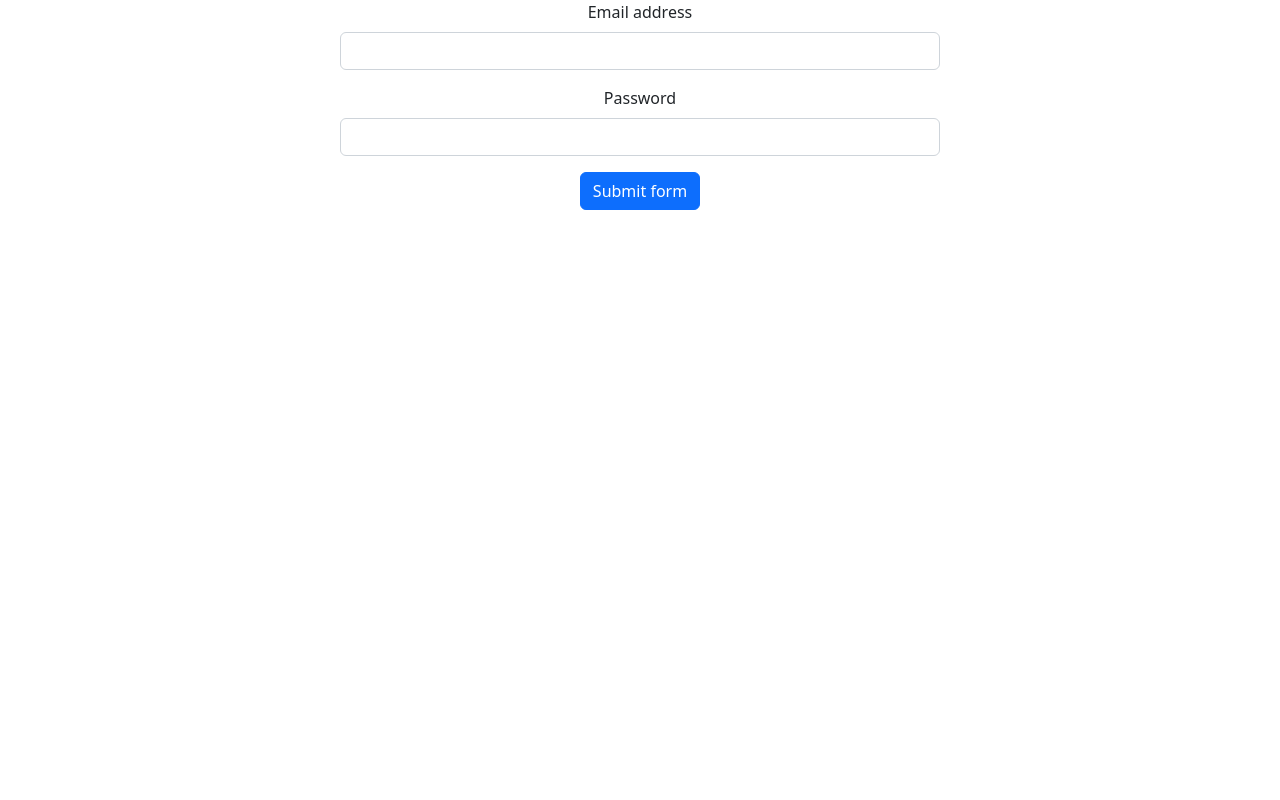
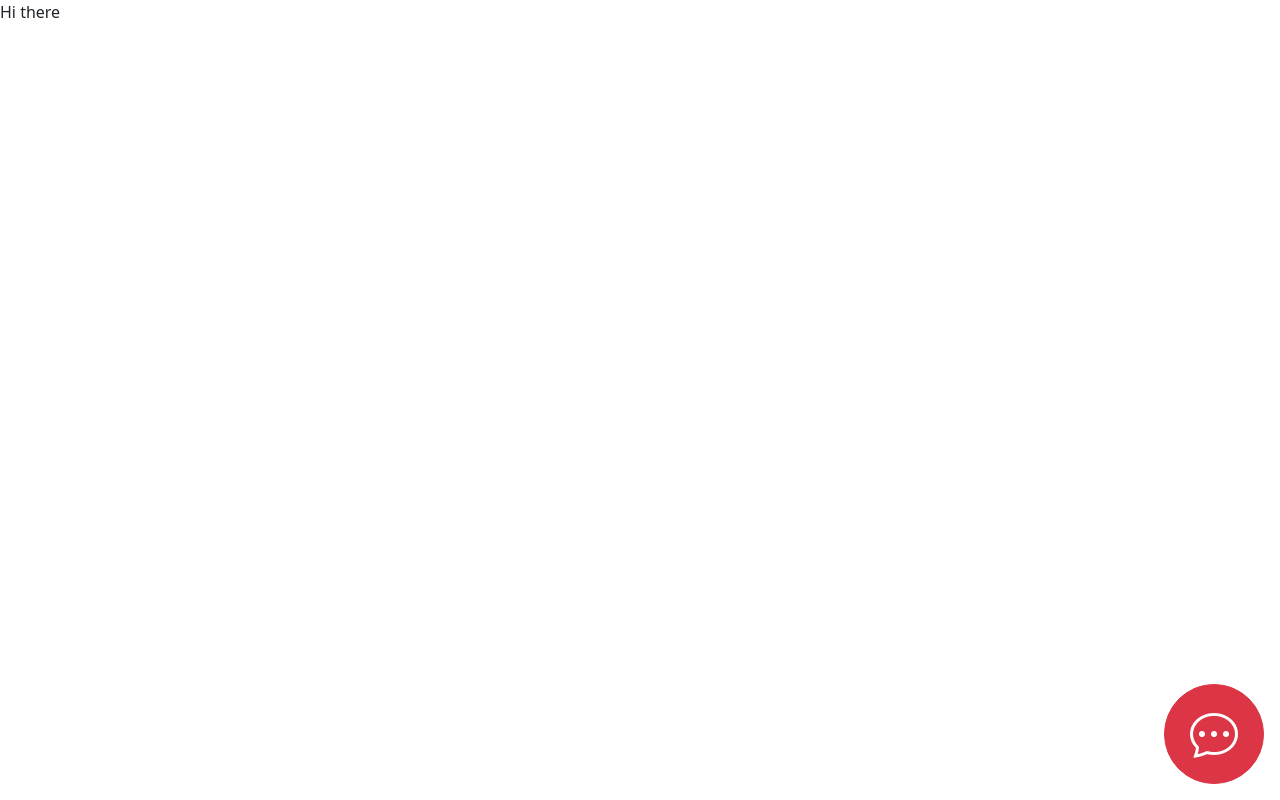
Before and after one commit to krasnoff/chat-gpt-interface, a React (Create React App) app: page / in a window 1280 px wide. Built offline with nearby package versions, Linux system fonts and the light colour scheme.

Commit message:
start using modal

```diff
--- a/package.json
+++ b/package.json
@@ -11,7 +11,11 @@
     "@types/react": "^18.0.26",
     "@types/react-dom": "^18.0.10",
     "bootstrap": "^5.2.3",
+    "bootstrap-icons": "^1.10.3",
+    "chatgpt": "^3.3.8",
+    "puppeteer": "^19.4.1",
     "react": "^18.2.0",
+    "react-bootstrap": "^2.7.0",
     "react-dom": "^18.2.0",
     "react-hook-form": "^7.41.3",
     "react-scripts": "5.0.1",
--- a/src/App.scss
+++ b/src/App.scss
@@ -1,38 +1 @@
-.App {
-  text-align: center;
-}
-
-.App-logo {
-  height: 40vmin;
-  pointer-events: none;
-}
-
-@media (prefers-reduced-motion: no-preference) {
-  .App-logo {
-    animation: App-logo-spin infinite 20s linear;
-  }
-}
-
-.App-header {
-  background-color: #282c34;
-  min-height: 100vh;
-  display: flex;
-  flex-direction: column;
-  align-items: center;
-  justify-content: center;
-  font-size: calc(10px + 2vmin);
-  color: white;
-}
-
-.App-link {
-  color: #61dafb;
-}
-
-@keyframes App-logo-spin {
-  from {
-    transform: rotate(0deg);
-  }
-  to {
-    transform: rotate(360deg);
-  }
-}
+@import 'css-files/round-buttons.scss'
--- a/src/App.tsx
+++ b/src/App.tsx
@@ -1,10 +1,12 @@
 import './App.scss';
-import ChatGPTComponent from './components/chatGPTComponent/chatGPTComponent';
+import OpenModalChatboxComponent from './components/open-modal-chat/open-modal-chat';
+import './components/open-modal-chat/open-modal-chat.tsx'
 
 function App() {
   return (
     <div className="App">
-      <ChatGPTComponent></ChatGPTComponent>
+      Hi there
+      <OpenModalChatboxComponent></OpenModalChatboxComponent>
     </div>
   );
 }
--- a/src/components/chatGPTComponent/chatGPTComponent.tsx
+++ b/src/components/chatGPTComponent/chatGPTComponent.tsx
@@ -8,15 +8,20 @@ interface IFormInput {
 
 function ChatGPTComponent() {
     const { register, formState: { errors }, handleSubmit } = useForm<IFormInput>();
-    const onSubmit: SubmitHandler<IFormInput> = data => console.log(data);
+    const onSubmit: SubmitHandler<IFormInput> = data => submitToChatGPT(data);
+
+    const submitToChatGPT = async (data: IFormInput) => {
+        console.log('submitToChatGPT', data);
+    }
 
     return (
         <div className={styles.wrapper}>
             <form className="row" onSubmit={handleSubmit(onSubmit)}>
                 <div className="mb-3">
                     <label htmlFor="email" className="form-label">Email address</label>
-                    <input type="text" className="form-control" {...register("email", { required: true })} id="email"/>
+                    <input type="text" className="form-control" {...register("email", { required: true, pattern: /^[\w-.]+@([\w-]+.)+[\w-]{2,4}$/i })} id="email"/>
                     {errors.email?.type === 'required' && <div className={["invalid-feedback", styles.active].join(' ')}>Mandatory field</div>}
+                    {errors.email?.type === 'pattern' && <div className={["invalid-feedback", styles.active].join(' ')}>Email is not valid</div>}
                 </div>
                 <div className="mb-3">
                     <label htmlFor="email" className="form-label">Password</label>
--- /dev/null
+++ b/src/components/open-modal-chat/open-modal-chat.module.scss
@@ -0,0 +1,12 @@
+.positionBottomRight {
+    position: absolute;
+    bottom: 1.0rem;
+    right: 1.0rem;
+}
+
+.iconLarge {
+    &::before {
+        font-size: 3.0rem;
+        font-weight: 700;
+    }
+}
--- /dev/null
+++ b/src/components/open-modal-chat/open-modal-chat.tsx
@@ -0,0 +1,41 @@
+import { useState } from 'react';
+import styles from './open-modal-chat.module.scss';
+import Modal from 'react-bootstrap/Modal';
+import { Button } from 'react-bootstrap';
+
+function OpenModalChatboxComponent() {
+    const [show, setShow] = useState(false);
+
+    const handleClose = () => setShow(false);
+    const handleShow = () => setShow(true);
+
+    return (
+        <>
+            <button
+                className={['btn btn-danger', styles.positionBottomRight, 'btn-circle btn-xl'].join(' ')}
+                onClick={() => handleShow()}
+                title="Open Chatbox"
+                aria-label='Open Chatbox'
+            >
+                <i className={['bi bi-chat-dots', styles.iconLarge].join(' ')}></i>
+            </button>
+
+            <Modal show={show} onHide={handleClose}>
+                <Modal.Header closeButton>
+                <Modal.Title>Modal heading</Modal.Title>
+                </Modal.Header>
+                <Modal.Body>Woohoo, you're reading this text in a modal!</Modal.Body>
+                <Modal.Footer>
+                <Button variant="secondary" onClick={handleClose}>
+                    Close
+                </Button>
+                <Button variant="primary" onClick={handleClose}>
+                    Save Changes
+                </Button>
+                </Modal.Footer>
+            </Modal>
+        </>
+    );
+}
+
+export default OpenModalChatboxComponent;
--- /dev/null
+++ b/src/css-files/round-buttons.scss
@@ -0,0 +1,8 @@
+.btn-circle.btn-xl {
+    width: 100px;
+    height: 100px;
+    padding: 13px 18px;
+    border-radius: 60px;
+    font-size: 15px;
+    text-align: center;
+}
--- a/src/index.scss
+++ b/src/index.scss
@@ -1,13 +1,14 @@
+@import '~bootstrap/scss/bootstrap.scss';
+@import '~bootstrap-icons/font/bootstrap-icons.scss';
+@import url('https://fonts.googleapis.com/css?family=Nunito:200,200i,300,300i,400,400i,600,600i,700,700i,800,800i,900,900i');
+
 body {
   margin: 0;
-  font-family: -apple-system, BlinkMacSystemFont, 'Segoe UI', 'Roboto', 'Oxygen',
-    'Ubuntu', 'Cantarell', 'Fira Sans', 'Droid Sans', 'Helvetica Neue',
-    sans-serif;
-  -webkit-font-smoothing: antialiased;
-  -moz-osx-font-smoothing: grayscale;
+  font-family: Nunito,-apple-system,BlinkMacSystemFont,"Segoe UI",Roboto,"Helvetica Neue",Arial,sans-serif,"Apple Color Emoji","Segoe UI Emoji","Segoe UI Symbol","Noto Color Emoji";
+  font-size: 1rem;
+  font-weight: 400;
+  line-height: 1.5;
+  color: #858796;
+  text-align: left;
+  background-color: #fff;
 }
-
-code {
-  font-family: source-code-pro, Menlo, Monaco, Consolas, 'Courier New',
-    monospace;
-}
```
Also changed, not shown: 1 other file (tests, documents, lock files or other folders).
